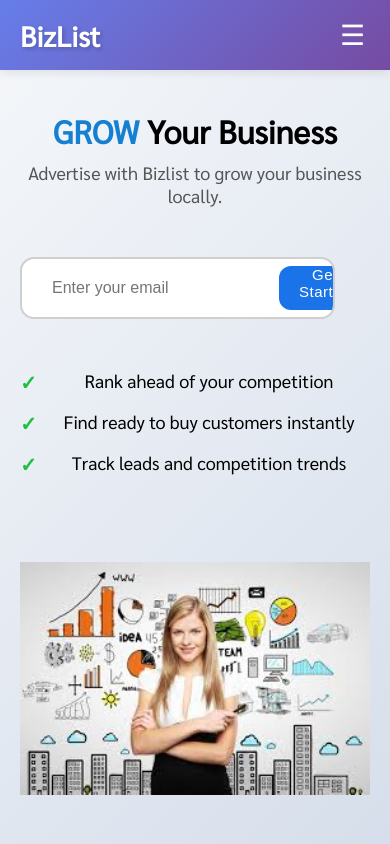
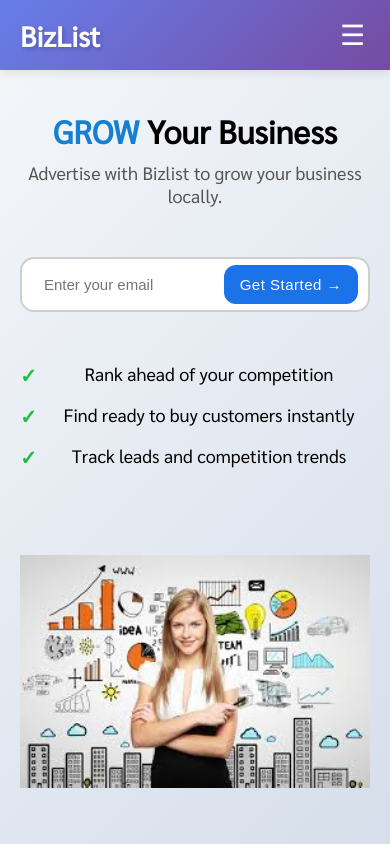
Before and after one commit to RajnishGautam/businesslisting-frontend, a React (Vite) app: page / in a window 390 px wide. Shown: the top 844 px of the page. Built offline with nearby package versions, Linux system fonts and the light colour scheme.

Commit message:
contact form

```diff
--- a/src/components/BusinessForm.jsx
+++ b/src/components/BusinessForm.jsx
@@ -134,7 +134,7 @@ function BusinessForm() {
             </div>
 
             <div className="form-group">
-              <label htmlFor="phone">Phone Number *</label>
+              <label htmlFor="phone">Phone Number With Country Code *</label>
               <input
                 type="tel"
                 id="phone"
--- a/src/components/ContactFormModal.css
+++ b/src/components/ContactFormModal.css
@@ -13,32 +13,24 @@
 }
 
 @keyframes fadeIn {
-  from {
-    opacity: 0;
-  }
-  to {
-    opacity: 1;
-  }
+  from { opacity: 0; }
+  to { opacity: 1; }
 }
 
 .contact-modal {
-  background-color: white;
+  background-color: #fff;
   border-radius: 20px;
   width: 90%;
   max-width: 500px;
   position: relative;
   animation: slideUp 0.3s ease;
+  box-shadow: 0 15px 40px rgba(0, 0, 0, 0.25);
+  overflow: hidden;
 }
 
 @keyframes slideUp {
-  from {
-    transform: translateY(50px);
-    opacity: 0;
-  }
-  to {
-    transform: translateY(0);
-    opacity: 1;
-  }
+  from { transform: translateY(50px); opacity: 0; }
+  to { transform: translateY(0); opacity: 1; }
 }
 
 .contact-close-btn {
@@ -55,6 +47,9 @@
   transition: all 0.3s ease;
   z-index: 10;
   color: #e70707;
+  display: flex;
+  align-items: center;
+  justify-content: center;
 }
 
 .contact-close-btn:hover {
@@ -85,18 +80,20 @@
 
 .contact-form {
   padding: 30px;
-
+  display: flex;
+  flex-direction: column;
+  gap: 20px;
 }
 
 .contact-form-group {
-  margin-bottom: 20px;
+  display: flex;
+  flex-direction: column;
 }
 
 .contact-form-group label {
-  display: block;
   font-weight: 600;
   color: #333;
-  margin-bottom: 8px;
+  margin-bottom: 6px;
   font-size: 14px;
 }
 
@@ -106,8 +103,8 @@
   border: 2px solid #e0e0e0;
   border-radius: 10px;
   font-size: 15px;
+  font-family: inherit;
   transition: all 0.3s ease;
-  font-family: inherit;
 }
 
 .contact-form-group input:focus {
@@ -125,7 +122,6 @@
 }
 
 .error-text {
-  display: block;
   color: #ff4757;
   font-size: 13px;
   margin-top: 5px;
@@ -136,7 +132,7 @@
   width: 100%;
   padding: 16px;
   background: linear-gradient(135deg, #667eea 0%, #764ba2 100%);
-  color: white;
+  color: #fff;
   border: none;
   border-radius: 12px;
   font-size: 17px;
@@ -164,11 +160,12 @@
   color: #b71d1d;
   font-size: 13px;
   margin: 20px 0 0;
-  padding: 15px;
+  padding: 12px;
   background-color: #f8f9fa;
   border-radius: 8px;
 }
 
+/* Responsive */
 @media (max-width: 768px) {
   .contact-modal {
     width: 95%;
@@ -185,4 +182,34 @@
   .contact-form {
     padding: 20px;
   }
+
+  .contact-submit-btn {
+    padding: 14px;
+    font-size: 16px;
+  }
+
+  .contact-modal-header p {
+    font-size: 14px;
+  }
 }
+
+@media (max-width: 480px) {
+  .contact-modal-header h2 {
+    font-size: 20px;
+  }
+
+  .contact-form-group input {
+    padding: 12px;
+    font-size: 14px;
+  }
+
+  .contact-submit-btn {
+    padding: 12px;
+    font-size: 15px;
+  }
+
+  .contact-note {
+    font-size: 12px;
+    padding: 10px;
+  }
+}
--- a/src/components/ContactFormModal.jsx
+++ b/src/components/ContactFormModal.jsx
@@ -9,6 +9,9 @@ function ContactFormModal({ business, onClose, onSuccess }) {
   });
   const [errors, setErrors] = useState({});
   const [isSubmitting, setIsSubmitting] = useState(false);
+
+  // Google Apps Script Web App URL
+  const GOOGLE_SCRIPT_URL = 'https://script.google.com/macros/s/AKfycbz7InC3YOIUaFofyYSJKDazRsi_JaaxpW5Bwocd97qR5b-3Ay6NnZ2azIgfFrPFQpHVpw/exec';
 
   const handleChange = (e) => {
     const { name, value } = e.target;
@@ -47,7 +50,29 @@ function ContactFormModal({ business, onClose, onSuccess }) {
     return newErrors;
   };
 
-  const handleSubmit = (e) => {
+  const sendToGoogleSheets = async (contactData) => {
+    try {
+      const response = await fetch(GOOGLE_SCRIPT_URL, {
+        method: 'POST',
+        mode: 'no-cors', // Important for Google Apps Script
+        headers: {
+          'Content-Type': 'application/json',
+        },
+        body: JSON.stringify(contactData)
+      });
+
+      // Note: no-cors mode doesn't allow reading the response
+      // but the data will still be saved
+      console.log('Data sent to Google Sheets');
+      return true;
+
+    } catch (error) {
+      console.error('Error sending to Google Sheets:', error);
+      return false;
+    }
+  };
+
+  const handleSubmit = async (e) => {
     e.preventDefault();
 
     const newErrors = validateForm();
@@ -58,7 +83,7 @@ function ContactFormModal({ business, onClose, onSuccess }) {
 
     setIsSubmitting(true);
 
-    // Prepare data for Excel
+    // Prepare data for Google Sheets
     const contactData = {
       timestamp: new Date().toLocaleString(),
       businessName: business.businessName,
@@ -69,16 +94,16 @@ function ContactFormModal({ business, onClose, onSuccess }) {
       businessPhone: business.phone
     };
 
-    // Log to console (you'll connect this to Excel)
+    // Send to Google Sheets
+    await sendToGoogleSheets(contactData);
+
+    // Still log to console for debugging
     console.log('=== CONTACT FORM SUBMISSION ===');
     console.log(contactData);
     console.log('================================');
 
-    // Simulate submission delay
-    setTimeout(() => {
-      setIsSubmitting(false);
-      onSuccess(business.phone);
-    }, 1000);
+    setIsSubmitting(false);
+    onSuccess(business.phone);
   };
 
   return (
--- a/src/components/Dashboard.css
+++ b/src/components/Dashboard.css
@@ -7,7 +7,6 @@
   flex-direction: column;
   gap: 30px;
   color: #222;
-  background-color: #f9f9f9;
 }
 
 .dashboard-header {
@@ -45,7 +44,7 @@
 }
 
 .cancel-button {
-  background-color: #e8e8e8;
+
   color: #333;
   border: none;
   padding: 12px 32px;
--- a/src/components/Dashboard.jsx
+++ b/src/components/Dashboard.jsx
@@ -129,7 +129,7 @@ function Dashboard() {
   return (
     <div className="dashboard-container">
       <div className="dashboard-header">
-        <h2>My Business Dashboard</h2>
+        <h2>Business Dashboard</h2>
         {!isEditing && (
           <button className="edit-button" onClick={() => setIsEditing(true)}>
             Edit Listing
--- a/src/components/GrowSection.css
+++ b/src/components/GrowSection.css
@@ -4,13 +4,14 @@
   align-items: center;
   justify-content: space-between;
   padding: 60px 80px;
-
   gap: 40px;
   min-height: 80vh;
+  flex-wrap: wrap; /* allows wrapping if necessary on very small screens */
 }
 
 .growLeft {
   width: 50%;
+  min-width: 300px; /* ensures it doesn’t shrink too small */
 }
 
 .growTitle {
@@ -30,55 +31,53 @@
   margin-bottom: 25px;
 }
 
-
-/* email box wrapper */
 .emailBox {
-  width: 90%;
+  width: 100%;
+  max-width: 500px; /* keeps box neat on wide screens */
+  display: flex;
+  align-items: center;
+  justify-content: space-between;
+  gap: 10px;
+  padding: 0 10px;
   height: 74px;
   border: 2px solid #cfcfcf;
   border-radius: 14px;
-  display: flex;
-  align-items: center;
-  padding: 0 10px;
-  overflow: hidden;
   background: #fff;
-  margin-bottom: 30px;
-  margin-top: 50px;
+  margin: 50px 0 30px;
+  flex-wrap: nowrap; /* keep input and button on same line */
 }
 
-/* input clean no border no glow */
 .emailField {
-  flex: 1;
+  flex: 1 1 auto; /* input takes available space but can shrink */
+  min-width: 0; /* allows shrinking properly inside flex */
   border: none;
+  font-size: 18px;
+  height: 100%;
   padding: 0 20px;
-  font-size: 18px;
   outline: none;
-  height: 100%;
   background: transparent;
 }
 
 .emailField:focus {
   outline: none;
+  box-shadow: none;
   border: none;
-  box-shadow: none;
 }
 
-/* button inside */
 .insideBtn {
-  height: 75%;
+  flex: 0 0 auto; /* button keeps size */
   padding: 0 32px;
   font-size: 18px;
+  height: 75%;
   background: #1a73e8;
   color: #fff;
   border: none;
   border-radius: 12px;
   cursor: pointer;
-  margin-right: 5px;
-  letter-spacing: .5px;
+  letter-spacing: 0.5px;
+  white-space: nowrap; /* prevent wrapping */
 }
 
-
-/* list with green tick */
 .points {
   list-style: none;
   padding: 0;
@@ -89,7 +88,7 @@
   font-size: 20px;
   margin-bottom: 18px;
   position: relative;
-  padding-left: 32px;;
+  padding-left: 32px;
 }
 
 .points li::before {
@@ -102,18 +101,16 @@
   font-size: 20px;
 }
 
-
 .growRight {
   width: 50%;
   text-align: right;
+  min-width: 300px;
 }
 
 .growImg {
   width: 90%;
   object-fit: cover;
 }
-
-/* Your existing CSS remains the same, just add this at the end */
 
 .emailError {
   color: #e74c3c;
@@ -123,9 +120,7 @@
   font-weight: 500;
 }
 
-
-
-/* responsive */
+/* tablet screens */
 @media (max-width: 1024px) {
   .growTitle {
     font-size: 40px;
@@ -145,7 +140,7 @@
   }
 }
 
-
+/* small tablets / large phones */
 @media (max-width: 768px) {
   .growWrap {
     flex-direction: column;
@@ -153,18 +148,34 @@
     text-align: center;
   }
 
-  .growLeft {
+  .growLeft,
+  .growRight {
     width: 100%;
   }
 
   .growRight {
-    width: 100%;
+    margin-top: 30px;
     text-align: center;
-    margin-top: 30px;
   }
 
   .growImg {
     width: 100%;
+  }
+
+  .emailBox {
+    max-width: 100%;
+    height: 60px;
+    padding: 0 10px;
+  }
+
+  .emailField {
+    font-size: 16px;
+    padding: 0 12px;
+  }
+
+  .insideBtn {
+    font-size: 16px;
+    padding: 0 20px;
   }
 
   .points li {
@@ -172,25 +183,38 @@
   }
 }
 
+/* mobile phones */
 @media (max-width: 500px) {
   .growTitle {
     font-size: 32px;
   }
 
   .emailBox {
-    height: 62px;
+    height: 55px;
   }
 
   .emailField {
-    font-size: 16px;
+    font-size: 15px;
   }
 
   .insideBtn {
-    padding: 0 20px;
     font-size: 15px;
+    padding: 0 16px;
   }
 
   .points li {
     font-size: 18px;
   }
 }
+
+/* very small screens */
+@media (max-width: 360px) {
+  .growTitle {
+    font-size: 28px;
+  }
+
+  .insideBtn {
+    font-size: 14px;
+    padding: 0 12px;
+  }
+}
```
Also changed, not shown: src/components/Login.css (+80 -18 lines).
